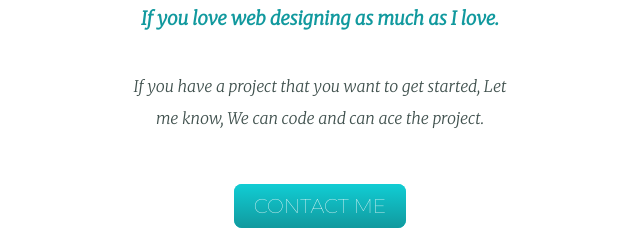
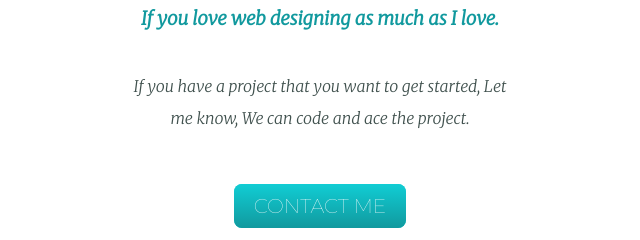
Before and after one commit to sriramgone/site, a plain HTML site: page index.html in a window 1280 px wide. Shown: the part 3156-3396 px from the top of the page, 320-960 px from the left. Drawn offline with Linux system fonts and the light colour scheme.

Commit message:
Update index.html

```diff
--- a/index.html
+++ b/index.html
@@ -57,7 +57,7 @@
     <div class="contact-me">
       <h2>Get In Touch</h2>
       <h3>If you love web designing as much as I love.</h3>
-      <p class="contactmess">If you have a project that you want to get started, Let me know, We can code and can ace the project.</p>
+      <p class="contactmess">If you have a project that you want to get started, Let me know, We can code and  ace the project.</p>
       <a class="btn" href="mailto:sriramgone999@email.com">CONTACT ME</a>
     </div>
   </div>
```
